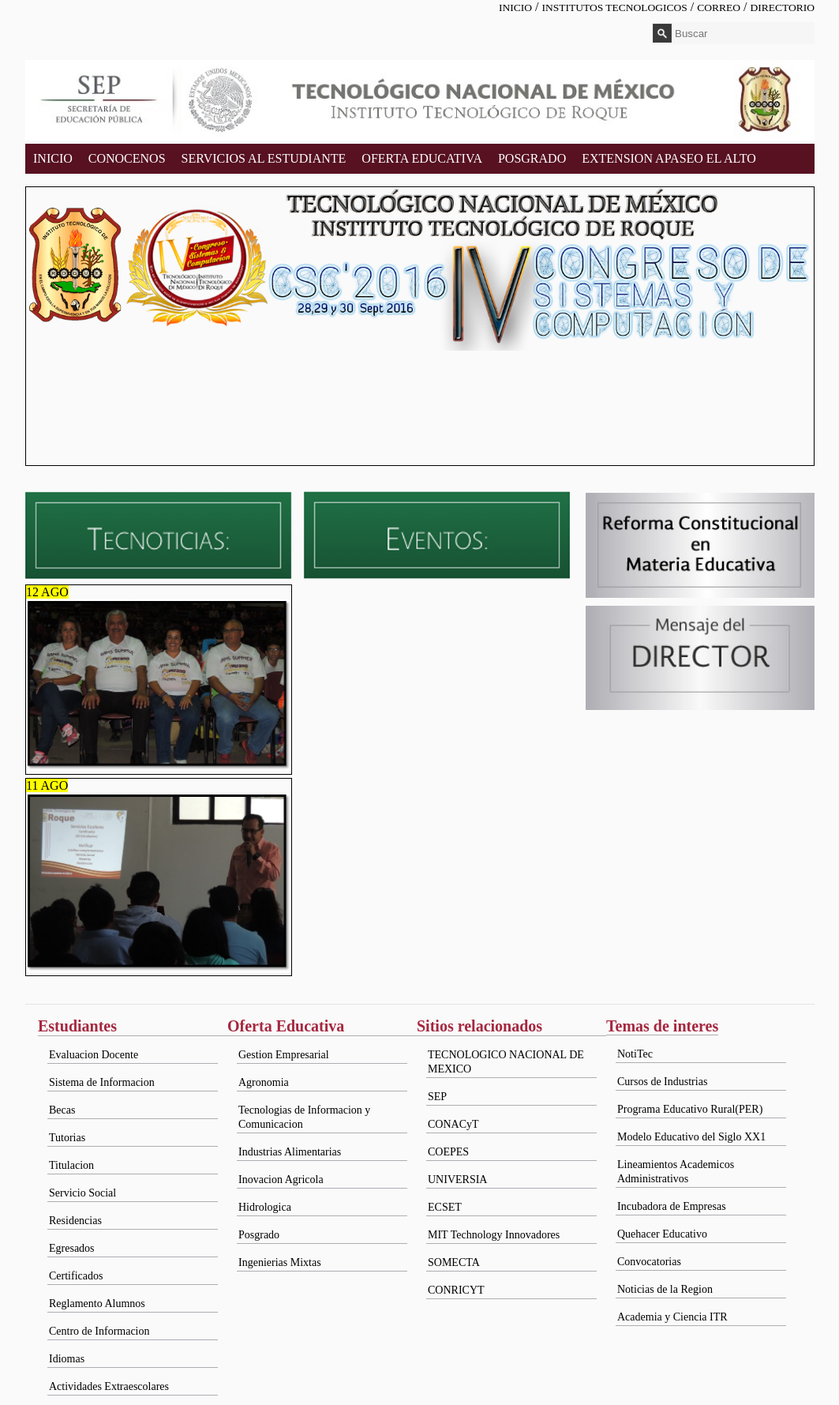
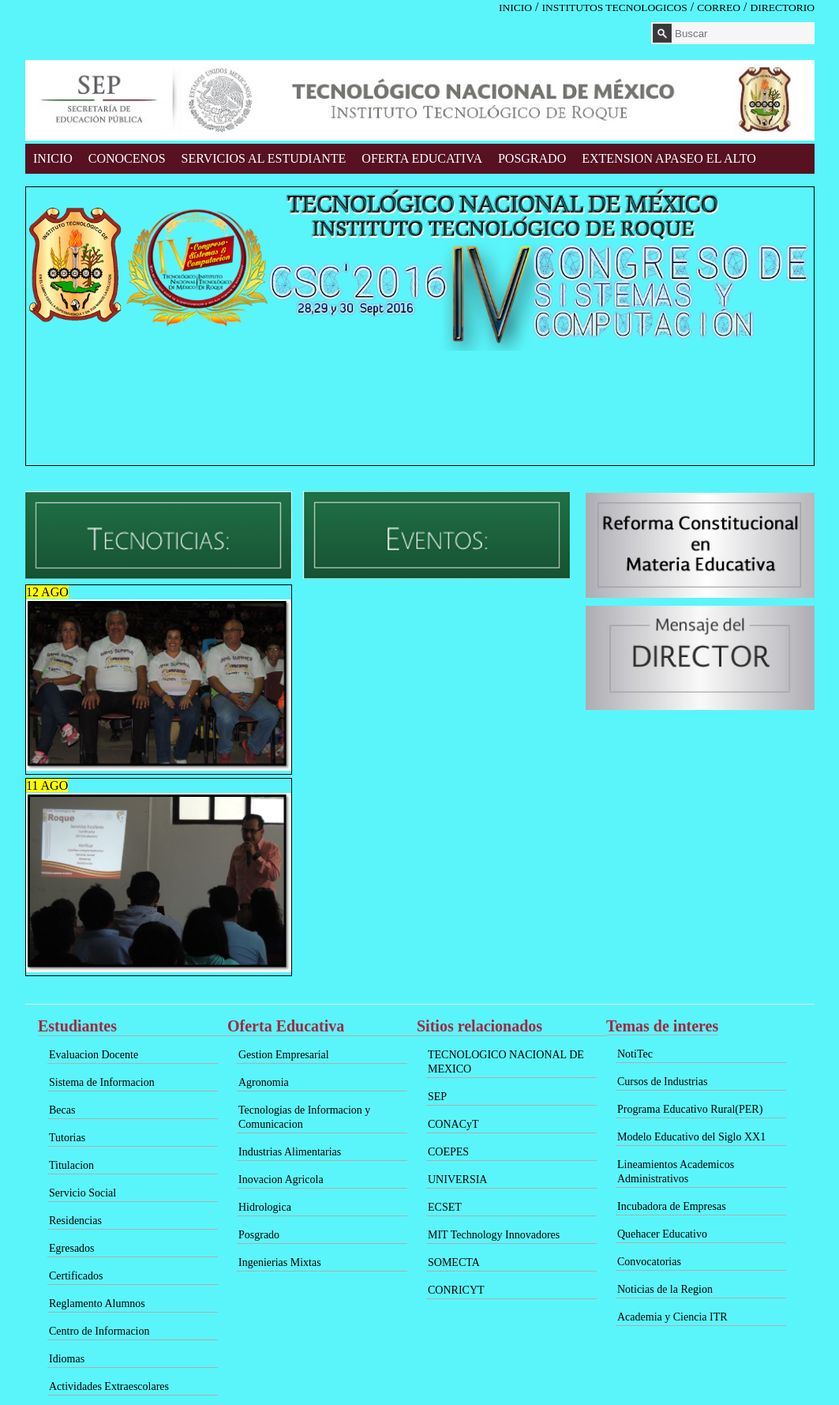
Before and after one commit to EiffelArt/itroque, a PHP site: page / in a window 1280 px wide. Shown: the whole page at 79% size, without its empty margins (108-1171 px from the left). Run offline with PHP 8.4, Linux system fonts and the light colour scheme.

Commit message:
edicion primera local

```diff
--- a/style.css
+++ b/style.css
@@ -3,7 +3,7 @@
 	margin: 0;
 }
 body{
-	background-color: #fafafa;
+	background-color: #5af5fa;
 }
 .contenedor{
 	width: 80%;
```
